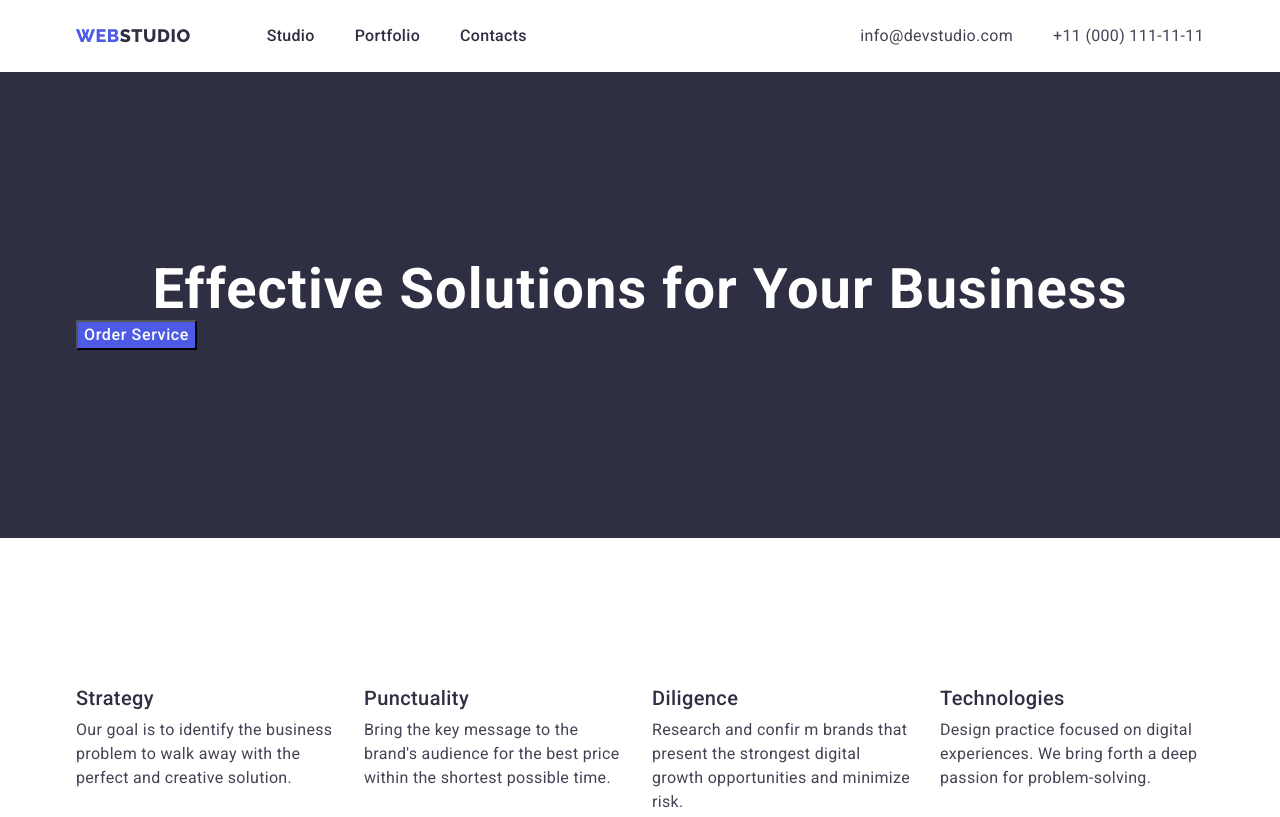
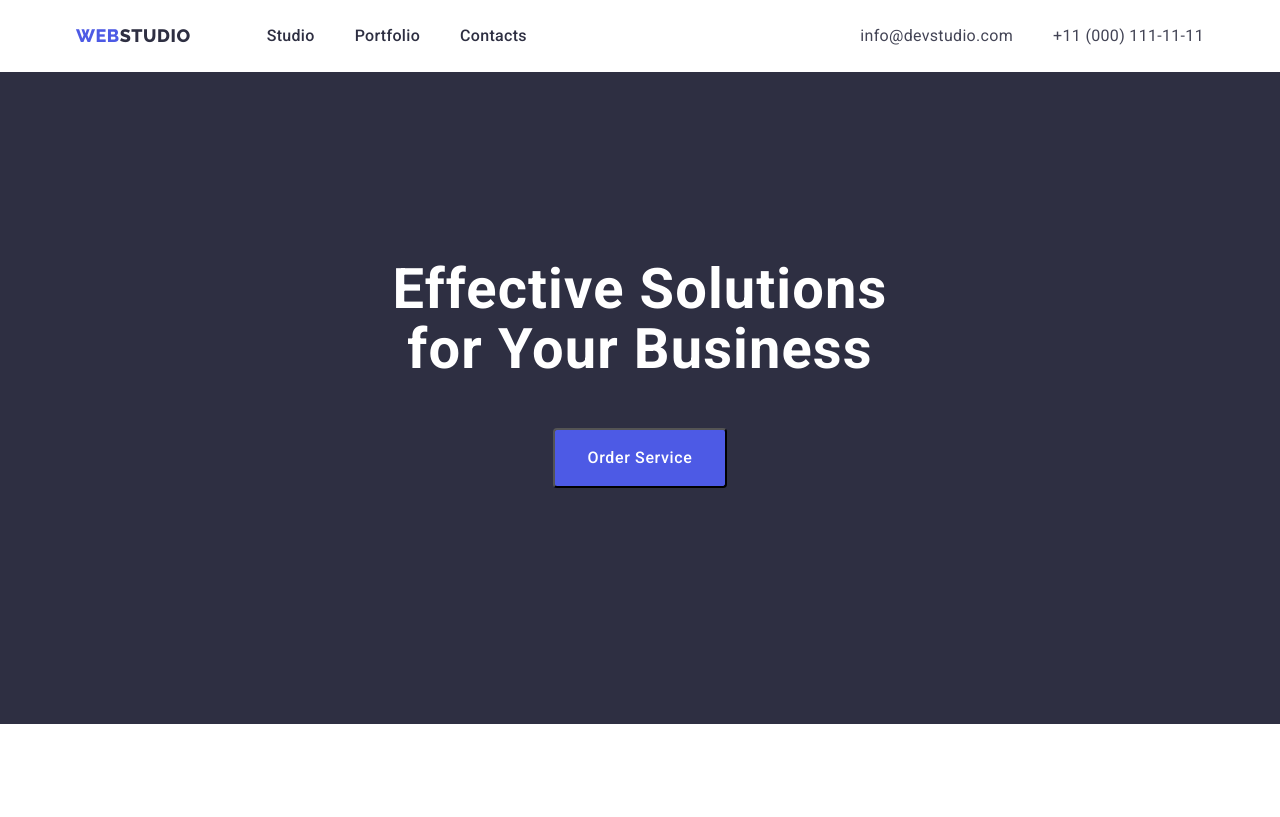
Before and after one commit to JuliaLuk/goit-markup-hw-03, a plain HTML site: page index.html in a window 1280 px wide. Shown: the top 817 px of the page. Drawn offline with nearby package versions, Linux system fonts and the light colour scheme.

Commit message:
hero section

```diff
--- a/css/styles.css
+++ b/css/styles.css
@@ -162,6 +162,8 @@ button {
   color: var(--primary-white-cl);
   letter-spacing: 0.02em;
   text-align: center;
+  width: 496px;
+  margin: 0 auto;
 }
 
 .button {
@@ -173,6 +175,10 @@ button {
   font-family: "Roboto", sans-serif;
   line-height: 1.5;
   cursor: pointer;
+  display: block;
+  margin: 48px auto;
+  padding: 16px 32px;
+  border-radius: 4px;
 }
 
 .portfolio-button {
```
